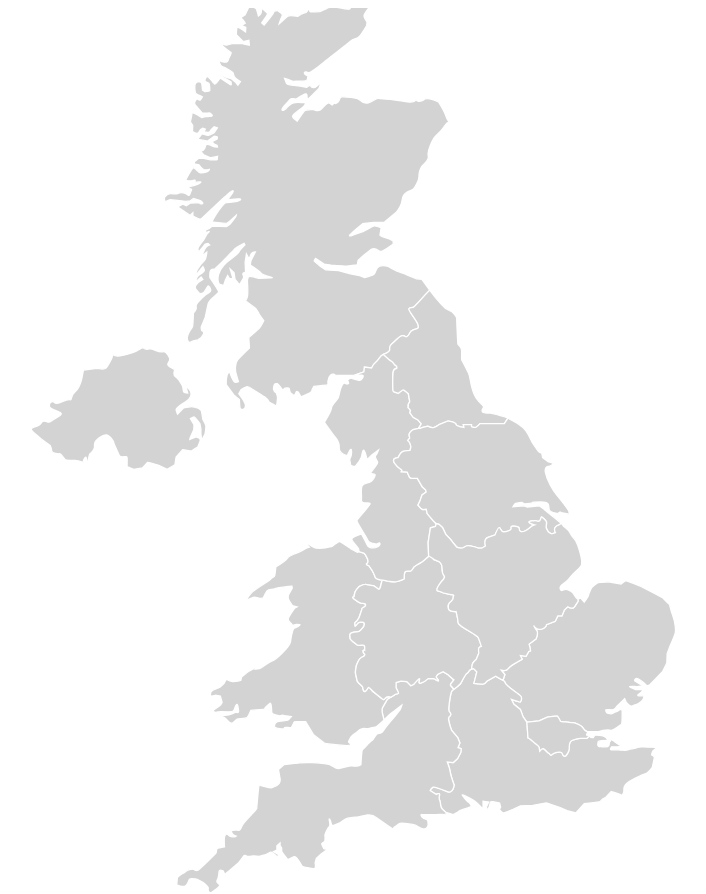
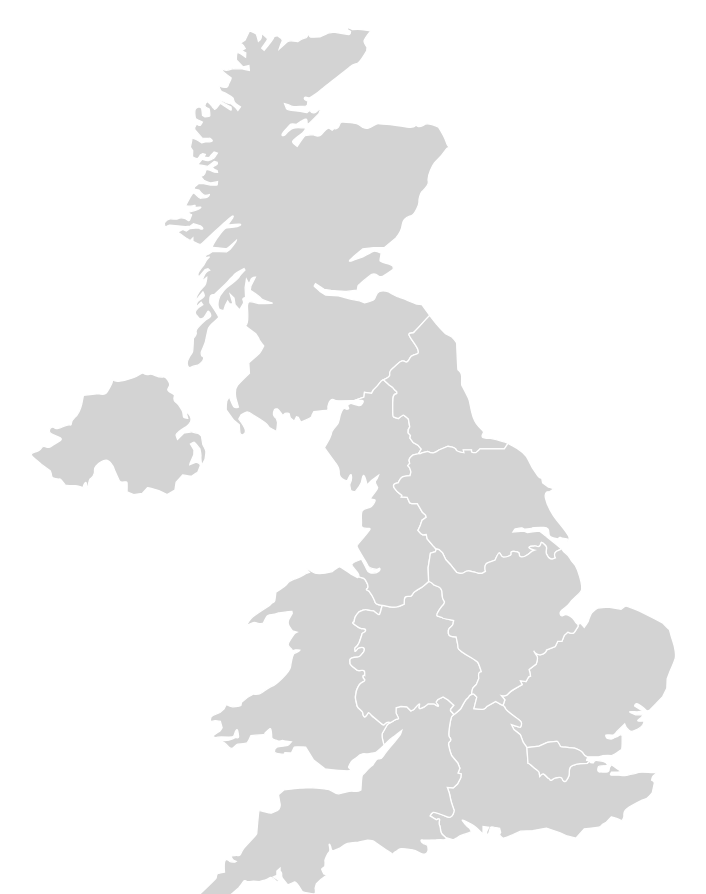
Before and after one commit to SkirtingWorldSW/howmuchtohangadoormap, a plain HTML site: page index.html in a window 1280 px wide. Shown: the top 894 px of the page, without its empty margins (413-1119 px from the left). Drawn offline with nearby package versions, Linux system fonts and the light colour scheme.

Commit message:
Update index.html

```diff
--- a/index.html
+++ b/index.html
@@ -1,7 +1,7 @@
 <div><script src="https://code.jquery.com/jquery-2.2.4.min.js"></script>
   <div id="info-box"></div>
 <svg version="1.1" id="Capa_1" xmlns="http://www.w3.org/2000/svg" xmlns:xlink="http://www.w3.org/1999/xlink" x="0px" y="0px" id="uk-map"
-	 viewBox="0 130 500 500" style="enable-background:new 0 0 600 600;" xml:space="preserve">
+	 viewBox="0 120 500 500" style="enable-background:new 0 0 600 600;" xml:space="preserve">
 <style type="text/css">
 	.st0{fill:#666666;}
 	.st1{fill:#58B9FA;}
```
